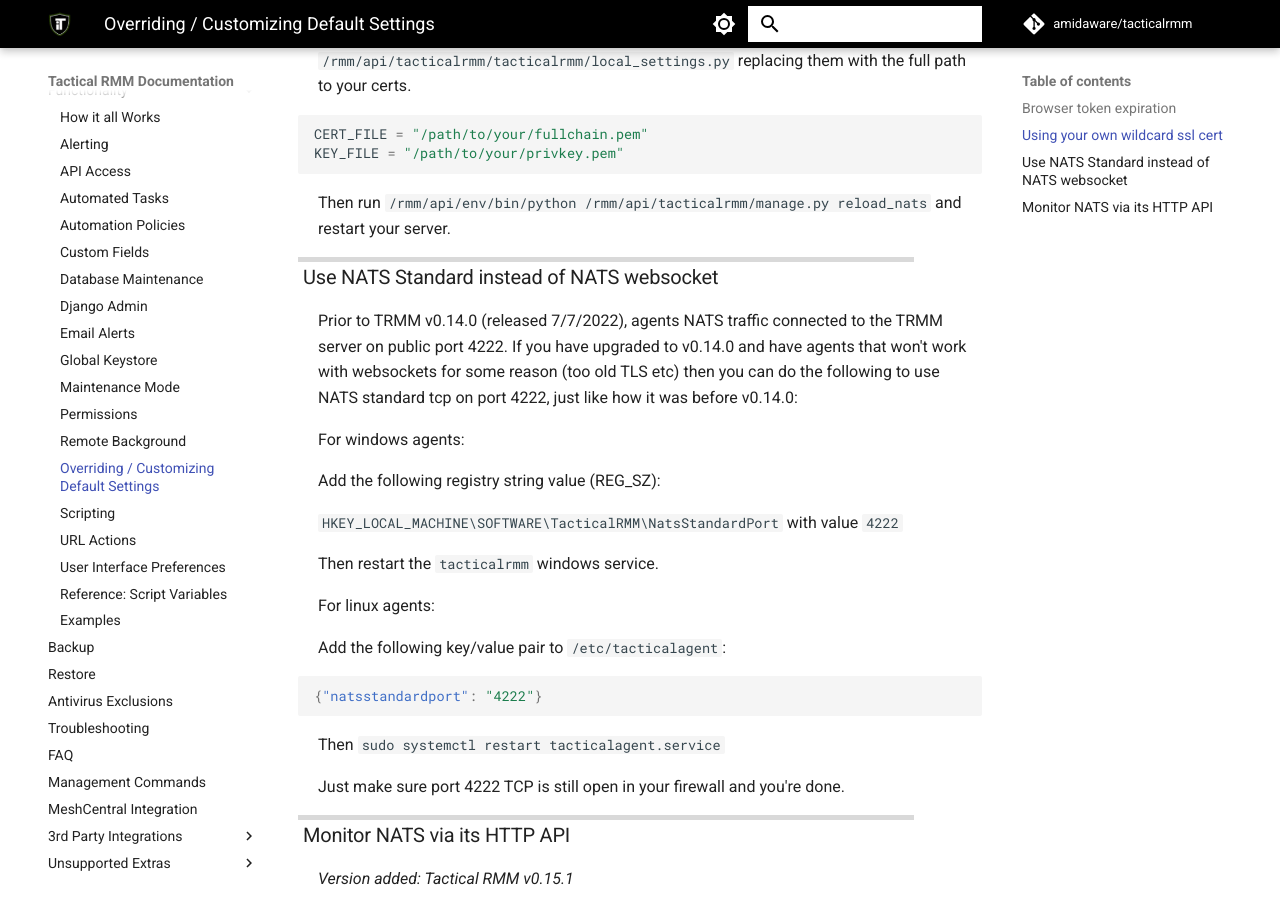
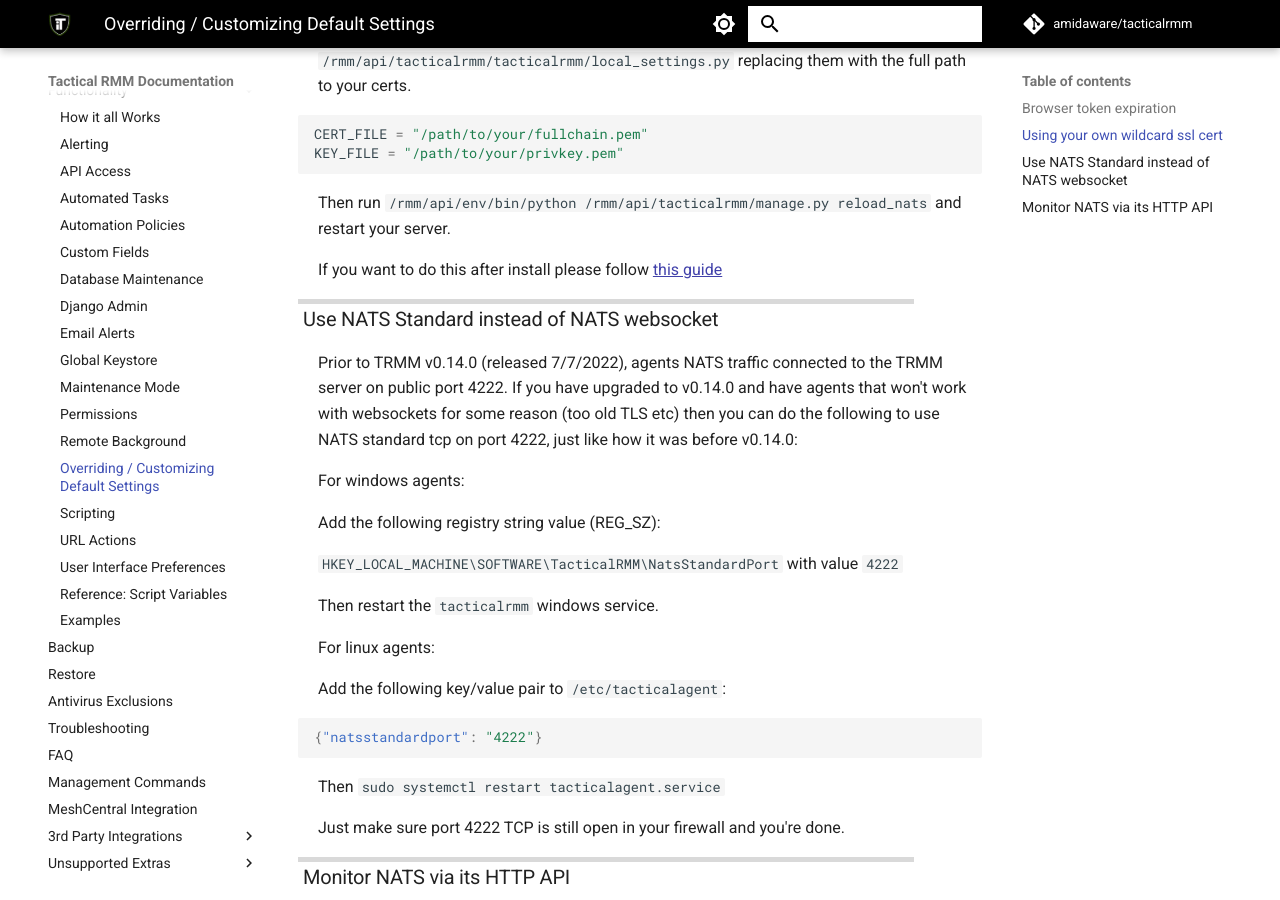
Before and after one commit to amidaware/trmm-docs, an MkDocs documentation site: the page built from docs/functions/settings_override.md, in a window 1280 px wide and 900 px high, scrolled down 776 px. Built offline with MkDocs 1.6.1 and Material for MkDocs 9.7.7, drawn with Linux system fonts in a browser that asks for light colours; comment, search, counter and statistics services are not loaded.

Commit message:
Update settings_override.md

````diff
--- a/docs/functions/settings_override.md
+++ b/docs/functions/settings_override.md
@@ -34,6 +34,8 @@
 ```
 
 Then run `/rmm/api/env/bin/python /rmm/api/tacticalrmm/manage.py reload_nats` and restart your server.
+
+If you want to do this after install please follow [this guide](https://docs.tacticalrmm.com/unsupported_scripts/#using-purchased-ssl-certs-instead-of-lets-encrypt-wildcards)
 
 ### Use NATS Standard instead of NATS websocket
 
````
